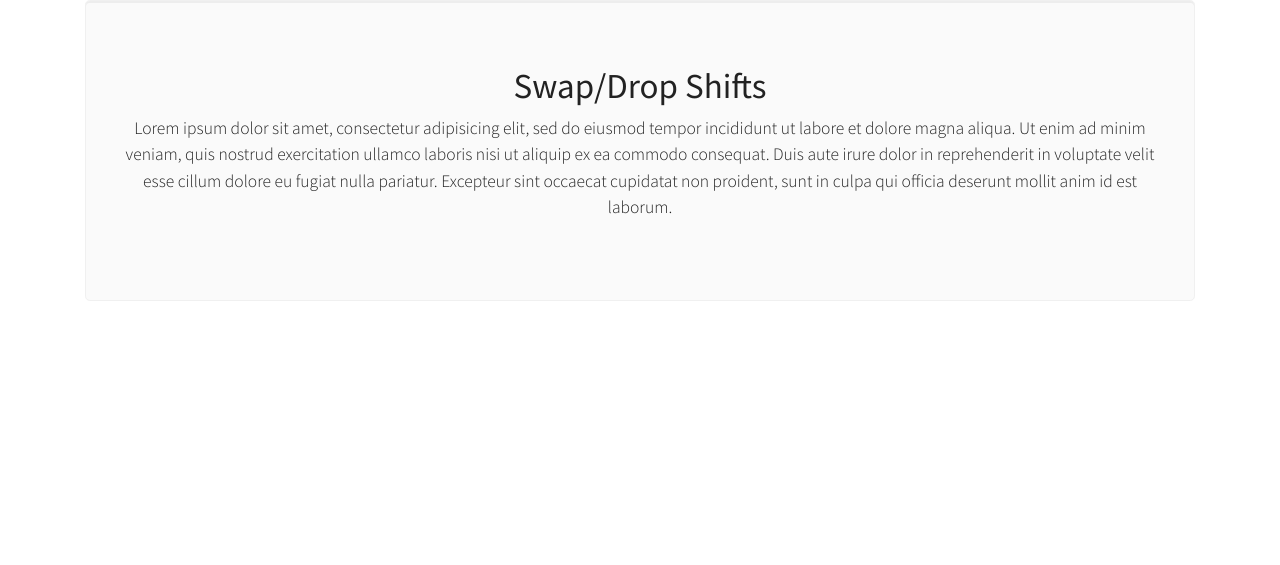
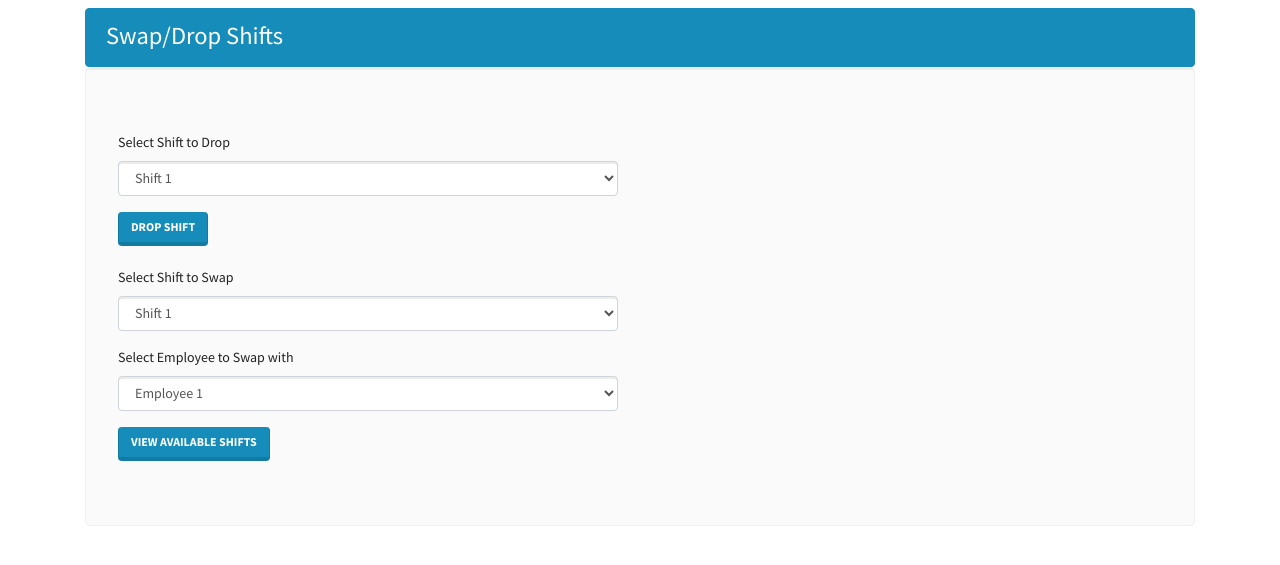
Before and after one commit to mattgates/BradleyQPI, a Flask app: page /swapdrop in a window 1280 px wide. Shown: the part 57-622 px from the top of the page. Run offline with Flask 2, Linux system fonts and the light colour scheme; some libraries are stand-ins or nearby versions.

Commit message:
added functionality to drop/swap

```diff
--- a/templates/swapdrop.html
+++ b/templates/swapdrop.html
@@ -1,13 +1,140 @@
 {% extends 'layout.html' %}
 
 {% block body %}
-<div class = "jumbotron text-center">
-	<h1>Swap/Drop Shifts</h1>
-	<p class = "lead">Lorem ipsum dolor sit amet, consectetur adipisicing elit, sed do eiusmod
+<div class="list-group pt-2 text-white">
+	<a class="list-group-item list-group-item-action flex-column align-items-start active">
+		<div class="d-flex w-100 justify-content-between">
+			<h3 class="mb-1">Swap/Drop Shifts</h3>
+		</div>
+	</a>
+</div>
+<div class = "jumbotron">
+	<div class="form-group">
+		<label for="dropShift1">Select Shift to Drop</label>
+		<select class="form-control" id="dropShift1" style="width:500px">
+		  <option>Shift 1</option>
+		  <option>Shift 2</option>
+		  <option>Shift 3</option>
+		  <option>Shift 4</option>
+		  <option>Shift 5</option>
+		</select>
+	  </div>
+
+	  <button type="button" class="btn btn-primary" id="dropShift">Drop Shift</button>
+
+	  <br>
+	  <br>
+
+	  <div class="form-group">
+		<label for="swapShift1">Select Shift to Swap</label>
+		<select class="form-control" id="swapShift1" style="width:500px">
+		  <option>Shift 1</option>
+		  <option>Shift 2</option>
+		  <option>Shift 3</option>
+		  <option>Shift 4</option>
+		  <option>Shift 5</option>
+		</select>
+	  </div>
+
+	  <div class="form-group">
+		<label for="swapShift2">Select Employee to Swap with</label>
+		<select class="form-control" id="swapShift2" style="width:500px" style="text-align: center;">
+		  <option>Employee 1</option>
+		  <option>Employee 2</option>
+		  <option>Employee 3</option>
+		  <option>Employee 4</option>
+		  <option>Employee 5</option>
+		</select>
+	  </div>
+
+	<button type="button" class="btn btn-primary" id="availShift" data-toggle="modal" data-target="#myModal">View Available Shifts</button>
+
+	<!-- <link href="https://maxcdn.bootstrapcdn.com/bootstrap/3.3.7/css/bootstrap.min.css" rel="stylesheet"/>
+	<script src="https://ajax.googleapis.com/ajax/libs/jquery/2.1.1/jquery.min.js"></script>
+	<script src="https://maxcdn.bootstrapcdn.com/bootstrap/3.3.7/js/bootstrap.min.js"></script> -->
+
+	<div class="modal" id="myModal">
+		<div class="modal-dialog" role="document">
+		  <div class="modal-content">
+			<div class="modal-header">
+			  <h5 class="modal-title">Modal titleSelect an Available Shift</h5>
+			  <button type="button" class="close" data-dismiss="modal" aria-label="Close">
+				<span aria-hidden="true">&times;</span>
+			  </button>
+			</div>
+			<fieldset class="form-group">
+				<div class="form-check">
+				  <label class="form-check-label">
+					<input type="radio" class="form-check-input" name="optionsRadios" id="optionsRadios1" value="option1" checked="">
+					&nbsp;&nbsp;&nbsp;&nbsp;Shift 1
+				  </label>
+				</div>
+				<legend>Employee 1</legend>
+				<div class="form-check">
+				<label class="form-check-label">
+					<input type="radio" class="form-check-input" name="optionsRadios" id="optionsRadios2" value="option2">
+					&nbsp;&nbsp;&nbsp;&nbsp;Shift 2
+				  </label>
+				</div>
+				<div class="form-check disabled">
+				<label class="form-check-label">
+					<input type="radio" class="form-check-input" name="optionsRadios" id="optionsRadios3" value="option3">
+					&nbsp;&nbsp;&nbsp;&nbsp;Shift 3
+				  </label>
+				</div>
+			  </fieldset>
+			<div class="modal-footer">
+				<button type="button" class="btn btn-default" data-dismiss="modal">Back</button>
+				<button type="button" class="btn btn-primary">Request Swap</button>
+			</div>
+		  </div>
+		</div>
+	  </div>
+
+	<!-- <div class="modal fade" id="myModal" tabindex="-1" role="dialog" aria-labelledby="myModalLabel" aria-hidden="true">
+		  <div class="modal-dialog">
+			<div class="modal-content">
+			  <div class="modal-header">
+				<h4 class="modal-title" id="myModalLabel">Select an Available Shift</h4>
+			  </div>
+			  <div class="modal-body">
+				<fieldset class="form-group">
+					<div class="form-check">
+					  <label class="form-check-label">
+						<input type="radio" class="form-check-input" name="optionsRadios" id="optionsRadios1" value="option1" checked="">
+						&nbsp;&nbsp;&nbsp;&nbsp;Shift 1
+					  </label>
+					</div>
+					<legend>Employee 1</legend>
+					<div class="form-check">
+					<label class="form-check-label">
+						<input type="radio" class="form-check-input" name="optionsRadios" id="optionsRadios2" value="option2">
+						&nbsp;&nbsp;&nbsp;&nbsp;Shift 2
+					  </label>
+					</div>
+					<div class="form-check disabled">
+					<label class="form-check-label">
+						<input type="radio" class="form-check-input" name="optionsRadios" id="optionsRadios3" value="option3">
+						&nbsp;&nbsp;&nbsp;&nbsp;Shift 3
+					  </label>
+					</div>
+				  </fieldset>
+			  </div>
+			  <div class="modal-footer">
+				<button type="button" class="btn btn-default" data-dismiss="modal">Back</button>
+				<button type="button" class="btn btn-primary">Request Swap</button>
+			  </div>
+			</div>
+		  </div>
+		</div> -->
+
+	<!-- <p class = "lead">Lorem ipsum dolor sit amet, consectetur adipisicing elit, sed do eiusmod
 	tempor incididunt ut labore et dolore magna aliqua. Ut enim ad minim veniam,
 	quis nostrud exercitation ullamco laboris nisi ut aliquip ex ea commodo
 	consequat. Duis aute irure dolor in reprehenderit in voluptate velit esse
 	cillum dolore eu fugiat nulla pariatur. Excepteur sint occaecat cupidatat non
-	proident, sunt in culpa qui officia deserunt mollit anim id est laborum.</p>
+	proident, sunt in culpa qui officia deserunt mollit anim id est laborum.</p> -->
 </div>
+
+
 {% endblock %}
```
